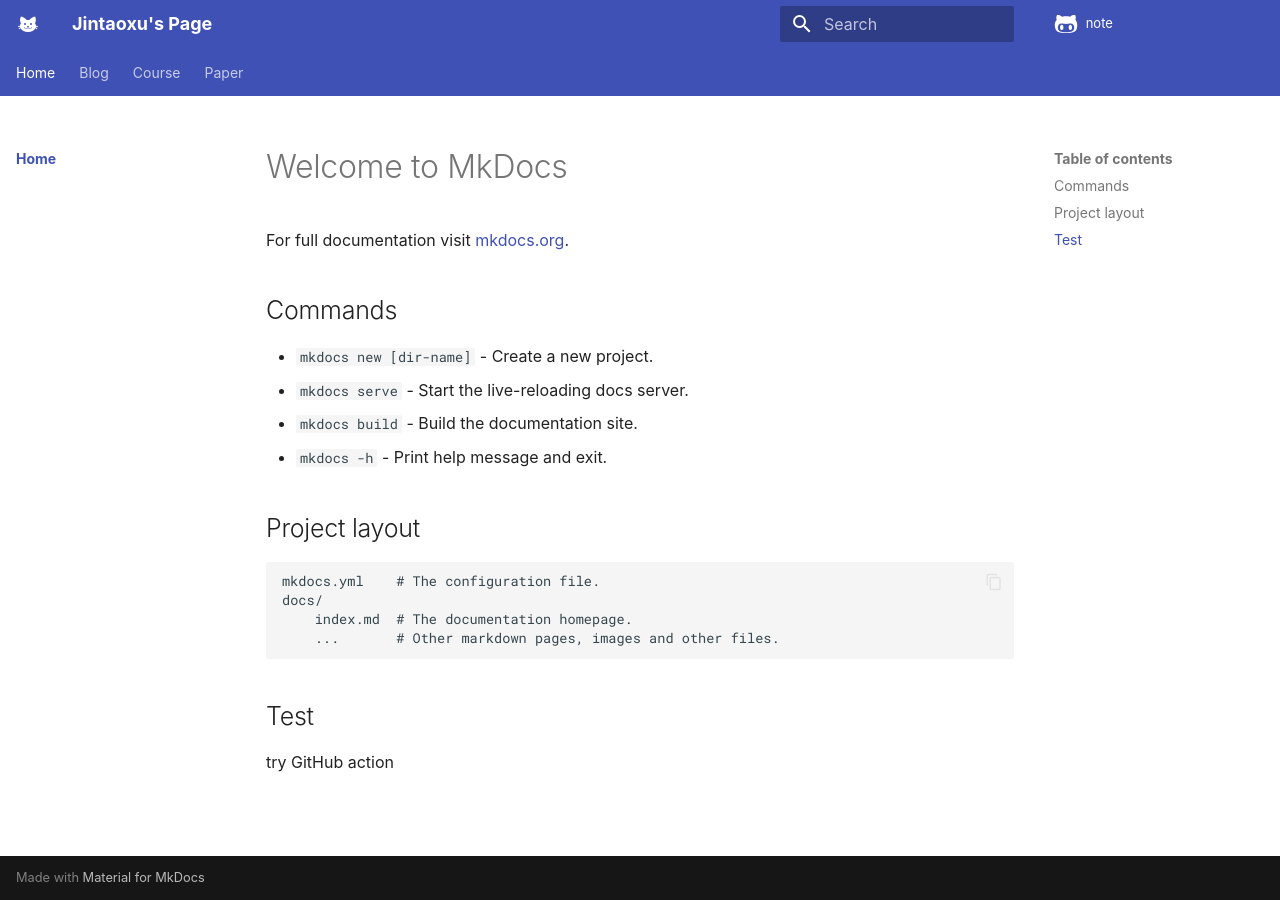
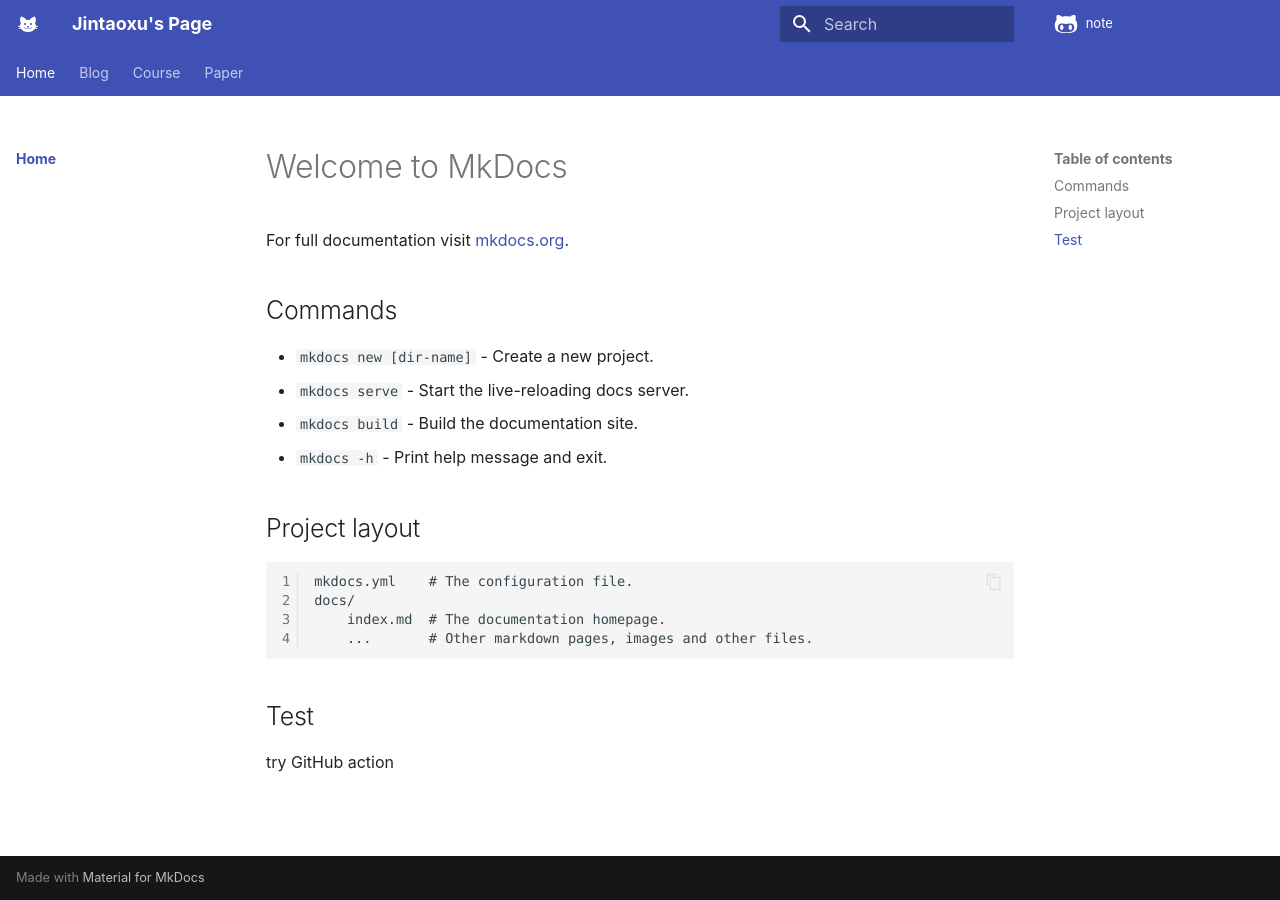
Before and after one commit to Taoger-Xu/note, an MkDocs documentation site: the page built from docs/index.md, in a window 1280 px wide. Built offline with MkDocs 1.6.1 and Material for MkDocs 9.7.7, drawn with Linux system fonts in a browser that asks for light colours; some web fonts are replaced; comment, search, counter and statistics services are not loaded; a style sheet for code colours, icons or effects is not loaded.

Commit message:
add markdown

```diff
--- a/docs/blog/.authors.yml
+++ b/docs/blog/.authors.yml
@@ -2,4 +2,4 @@
   taoger:
     name: JintaoXu
     description: Creator
-    avatar: https://github.com/squidfunk.png
+    avatar: https://avatars.githubusercontent.com/Taoger-Xu
--- a/mkdocs.yml
+++ b/mkdocs.yml
@@ -11,6 +11,8 @@
   name: material
   font:
     text: LXGW WenKai Screen
+    code: Monaspace Krypton
+
   favicon: icons/cat.svg
   icon:
     repo: fontawesome/brands/github-alt # the github cat icon in the topright
@@ -24,6 +26,10 @@
     - navigation.top
     - navigation.expand
     - content.code.copy # enable the button to copy the code block
+    - search.suggest # auto suggestion
+    - search.highlight # highlight when search
+    - search.share # enable share when search
+    - toc.follow # the sidebar will scroll automatically following the user
 
 plugins:
   - search
@@ -53,6 +59,64 @@
   - js/extra.js
   - js/tablesort.js
   - js/mathjax.js
+  - https://polyfill.io/v3/polyfill.min.js?features=es6
+  - https://cdn.jsdelivr.net/npm/mathjax@3/es5/tex-mml-chtml.js
+  - https://unpkg.com/tablesort@5.3.0/dist/tablesort.min.js # enable table sort
+markdown_extensions:
+  #enable admonition
+  - admonition
+  - pymdownx.details # enable ??? admonition
+  - pymdownx.betterem # better emphasize
+  - pymdownx.superfences: # allow nest codes
+      custom_fences:
+        - name: mermaid
+          class: mermaid
+          format:
+            !!python/name:pymdownx.superfences.fence_code_format #enable code config
+
+
+  - pymdownx.inlinehilite #inline code highlight
+  - pymdownx.snippets #enable to embed arbitrary files
+  - pymdownx.highlight:
+      linenums: true # enable line display
+      line_spans: __span
+      pygments_lang_class: true # detect language automatically
+      anchor_linenums: true # offer line anchor
+  - pymdownx.keys # render key symbols
+  - pymdownx.smartsymbols
+  #enable button
+  - attr_list
+  #enable content tabs
+  - pymdownx.tabbed:
+      alternate_style: true
+  - tables
+  #daigrams are not enabled
+  - footnotes
+  #enable emoji
+  - pymdownx.emoji:
+      emoji_index: !!python/name:material.extensions.emoji.twemoji
+      emoji_generator:
+        !!python/name:material.extensions.emoji.to_svg #image alignment
+
+
+  - md_in_html
+  #better list
+  - def_list
+  - pymdownx.tasklist:
+      custom_checkbox: true
+  #abbr
+  - abbr
+  #enable math syntax
+  - pymdownx.arithmatex:
+      generic: true
+  #enable table of content
+  - toc:
+      permalink: true
+      permalink_title: Anchor link to this section for reference
+  - pymdownx.caret
+  - pymdownx.mark
+  - pymdownx.tilde
+  - pymdownx.critic
 
 nav:
   - Home:
```
